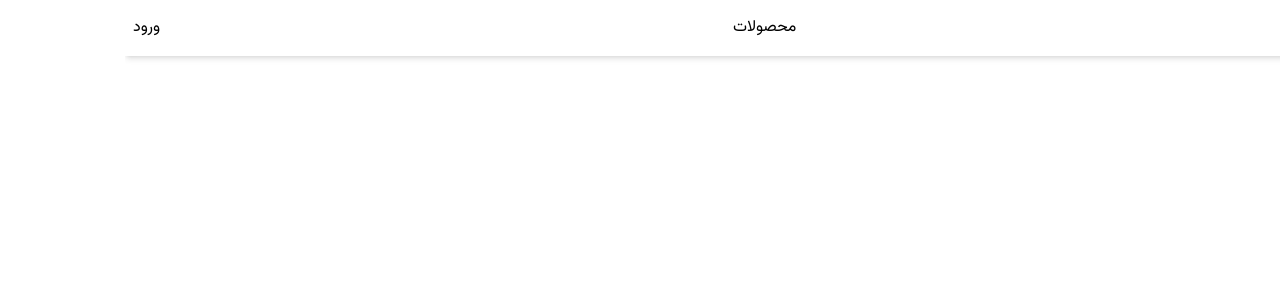
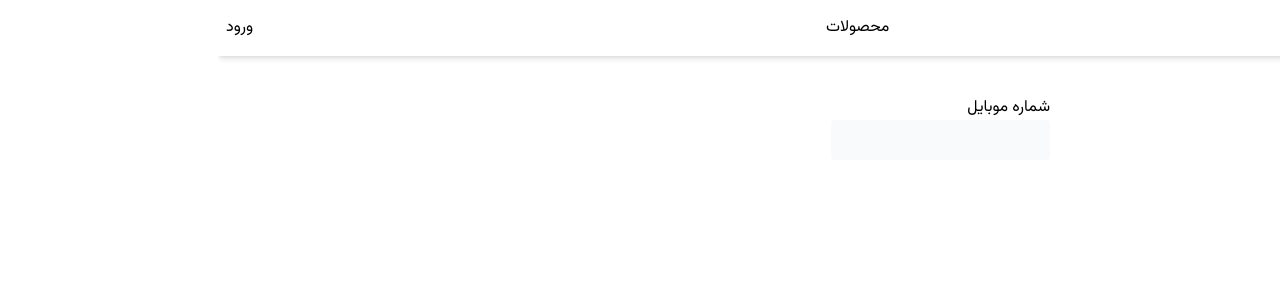
Before and after one commit to erfanmoulaee/Next-shop-admin, a Next.js app: page /auth in a window 1280 px wide. Shown: the top 300 px of the page. Built offline with nearby package versions, Linux system fonts and the light colour scheme.

Commit message:
create auth page

```diff
--- /dev/null
+++ b/src/app/auth/SendOtpForm.jsx
@@ -0,0 +1,14 @@
+import TextField from "@/common/TextField";
+
+function SendOtpForm({ phoneNumber, onchange }) {
+  return (
+    <div>
+      <form>
+        <TextField label="شماره موبایل" name="phoneNumber" value={phoneNumber} onChange={onchange} />
+        <button type="submit"></button>
+      </form>
+    </div>
+  );
+}
+
+export default SendOtpForm;
--- a/src/app/auth/page.jsx
+++ b/src/app/auth/page.jsx
@@ -1,5 +1,20 @@
+"use client";
+import { useState } from "react";
+import SendOtpForm from "./SendOtpForm";
+
 function AuthPage() {
-  return <div>AuthPage</div>;
+  const [phoneNumber, setPhoneNumber] = useState("");
+
+  const phoneNumberHandler = (e) => {
+    setPhoneNumber(e.target.value);
+  };
+  return (
+    <div className="flex justify-center ">
+      <div className="w-full sm:max-w-sm">
+        <SendOtpForm phoneNumber={phoneNumber} onchange={phoneNumberHandler} />
+      </div>
+    </div>
+  );
 }
 
 export default AuthPage;
--- /dev/null
+++ b/src/common/TextField.jsx
@@ -0,0 +1,12 @@
+function TextField({ label, name, value, onChange }) {
+  return (
+    <div>
+      <label htmlFor="" className="block">
+        {label}
+      </label>
+      <input type="text" name={name} id={name} value={value} onChange={onChange} className="bg-gray-50 p-2 rounded-sm" />
+    </div>
+  );
+}
+
+export default TextField;
--- a/tailwind.config.js
+++ b/tailwind.config.js
@@ -11,7 +11,7 @@ function withOpacity(variableName) {
   };
 }
 export default {
-  content: ["./index.html", "./src/**/*.{js,ts,jsx,tsx}"],
+  content: ["./src/components/**/*.{js,ts,jsx,tsx,mdx}", "./src/common/**/*.{js,ts,jsx,tsx,mdx}", "./src/app/**/*.{js,ts,jsx,tsx,mdx}"],
   theme: {
     extend: {
       colors: {
```
